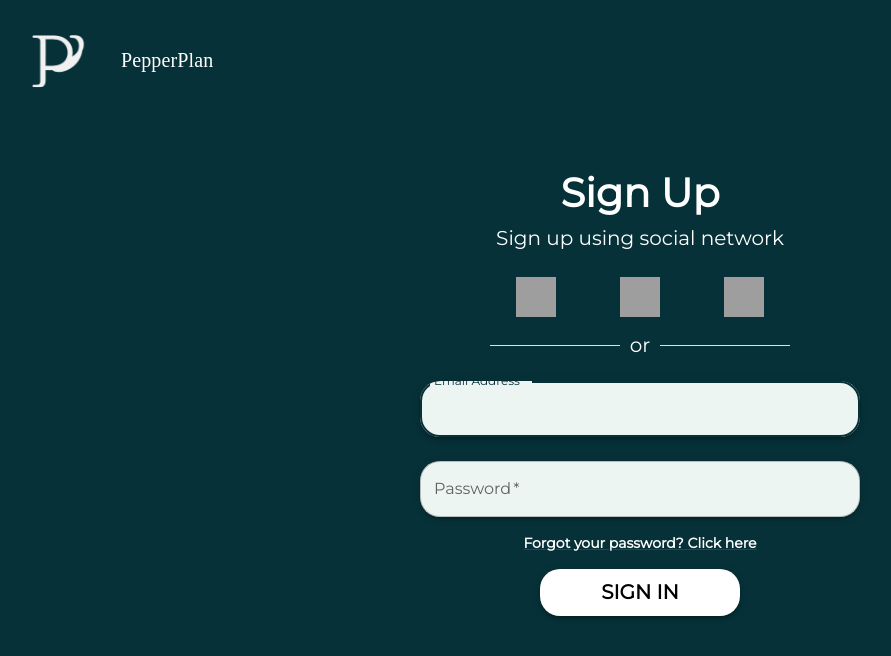
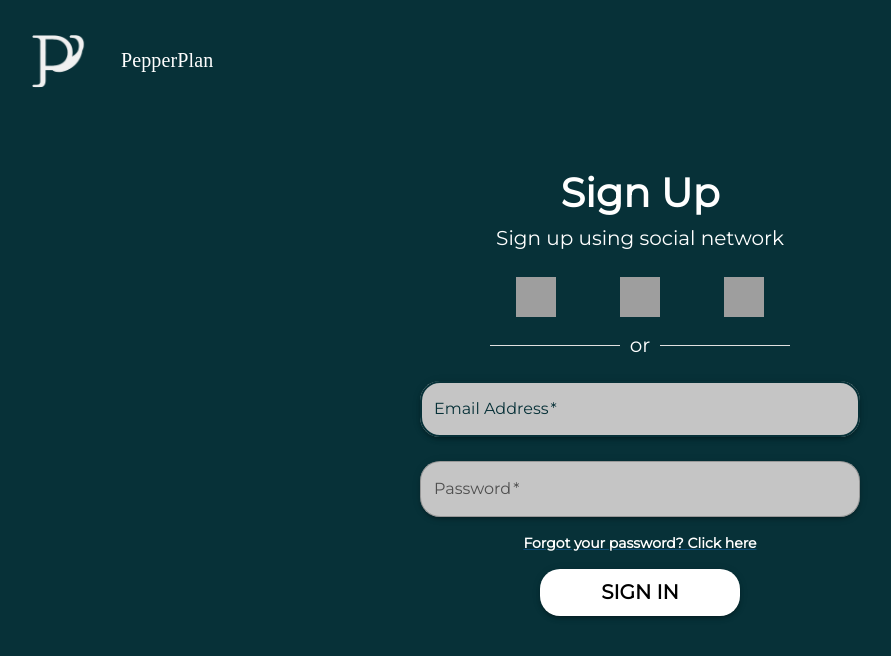
Before and after one commit to rthinh2002/pepper-plan, a React (Create React App) app: page /signup in a window 1280 px wide. Shown: the top 656 px of the page, without its empty margins (0-891 px from the left). Built offline with nearby package versions, Linux system fonts and the light colour scheme; grey boxes are pictures that could not be loaded; the HTML template or start-up script is replaced by a standard one; a web font is replaced by a local one.

Commit message:
Front-end: Final touch on animation of Sign Up

```diff
--- a/src/App.js
+++ b/src/App.js
@@ -1,14 +1,11 @@
 import './App.css';
-import { BrowserRouter as Router, Routes, Route } from 'react-router-dom';
-import { SignIn, SignUp } from './components';
+import { BrowserRouter as Router } from 'react-router-dom';
+import AnimatedRoutes from './components/Route/AnimatedRoutes';
 
 function App() {
   return (
     <Router>
-        <Routes>
-          <Route path="/" element={<SignIn />} />
-          <Route path="/signup" element={<SignUp />} />
-        </Routes>
+      <AnimatedRoutes />
     </Router>
   );
 }
--- a/src/components/Authentication_Landing_Components/SignIn/SignIn.jsx
+++ b/src/components/Authentication_Landing_Components/SignIn/SignIn.jsx
@@ -66,7 +66,6 @@ const SignIn = () => {
           <motion.div
             initial={{ opacity: 0, x: '100vw' }}
             animate={{ opacity: 1, x: 0 }}
-            exit={{ x: `${window.innerWidth}`, transition: { duration: 5 } }}
             transition={{ duration: 2.5, ease: 'easeOut' }}
             style={{
               ...centeringStyle,
@@ -78,7 +77,6 @@ const SignIn = () => {
             <SignUpGreeting />
           </motion.div>
         </Grid>
-
       </Grid>
     </ThemeProvider>
   )
--- a/src/components/Authentication_Landing_Components/SignIn/SignUpGreeting.jsx
+++ b/src/components/Authentication_Landing_Components/SignIn/SignUpGreeting.jsx
@@ -1,4 +1,5 @@
 import React from 'react';
+import { useNavigate } from 'react-router-dom';
 import { Box, Typography, Button } from '@mui/material';
 import animationData from '../../../animations/circle_animation2.json';
 import Lottie from 'lottie-react';
@@ -7,7 +8,15 @@ import {
     whiteButtonStyle,
 } from '../../../theme/publicStyles';
 
+
 const SignUpGreeting = () => {
+    const navigate = useNavigate();
+
+    const handleSignUpClicked = (e) => {
+        e.preventDefault();
+        navigate('/signup');
+     }
+
     return (
         <Box sx={{width: '40%'}}>
             <Box>
@@ -16,13 +25,13 @@ const SignUpGreeting = () => {
             </Box>
             <Box sx={{...centeringStyle, zIndex: 2  }}>
                 <Button
-                type="submit"
                     fullWidth
                     variant="contained"
                     sx={{
                         ...whiteButtonStyle,
                         width: 200,
                     }}
+                    onClick={handleSignUpClicked}
                 >
                     Sign Up
                 </Button>
@@ -40,7 +49,6 @@ const SignUpGreeting = () => {
             >
                 <Lottie style={{width: 800}} animationData={animationData}/>
             </Box>
-
         </Box>
   )
 }
--- a/src/components/Authentication_Landing_Components/SignUp/SignUp.jsx
+++ b/src/components/Authentication_Landing_Components/SignUp/SignUp.jsx
@@ -3,6 +3,8 @@ import { Box } from '@mui/material';
 import { bodyStyle, backgroundStyle } from '../../../theme/publicStyles';
 import SignUpForm from './SignUpForm';
 import Logo from '../../Layout_Components/Logo/Logo';
+
+import { motion } from 'framer-motion';
 
 const SignUp = () => {
   return (
@@ -11,11 +13,17 @@ const SignUp = () => {
         <Logo color={'white'}/>
       </Box>
 
+
       <Box sx={{...bodyStyle, my: -15}}>
+      <motion.div
+        initial={{ opacity: 0, x: `${window.innerWidth}` }}
+        animate={{ opacity: 1, x: 0 }}
+        transition={{ duration: 1, ease: 'easeOut' }}
+      >
         <SignUpForm />
+        </motion.div>
       </Box>
     </Box>
-
   )
 }
 
--- a/src/components/Authentication_Landing_Components/SignUp/SignUpForm.jsx
+++ b/src/components/Authentication_Landing_Components/SignUp/SignUpForm.jsx
@@ -8,10 +8,10 @@ MontserratBodyStyle,
 socialIconContainer,
 socialIconStyle,
 textFieldFormStyle,
-textFieldfocusStyle,
 centeringStyle,
 whiteButtonStyle,
-linkStyle
+linkStyle,
+textFieldfocusStyleForGreenBackground
 } from '../../../theme/publicStyles';
 import { socialNetworkIconList } from '../../../theme/socialIcon';
 
@@ -75,9 +75,12 @@ const SignUpForm = () => {
                         name="email"
                         autoComplete="email"
                         autoFocus
-                        sx={textFieldfocusStyle}
+                        sx={textFieldfocusStyleForGreenBackground}
                         InputProps={{
                             sx: textFieldFormStyle
+                        }}
+                        InputLabelProps={{
+                            shrink: false,
                         }}
                     />
                     <TextField
@@ -89,9 +92,12 @@ const SignUpForm = () => {
                         type="password"
                         id="password"
                         autoComplete="current-password"
-                        sx={textFieldfocusStyle}
+                        sx={textFieldfocusStyleForGreenBackground}
                         InputProps={{
                             sx: textFieldFormStyle
+                        }}
+                        InputLabelProps={{
+                            shrink: false,
                         }}
                     />
                     <Box sx={centeringStyle}>
--- /dev/null
+++ b/src/components/Route/AnimatedRoutes.js
@@ -0,0 +1,19 @@
+import React from 'react';
+import { Routes, Route, useLocation } from 'react-router-dom';
+import { SignIn, SignUp } from '../index';
+
+import {AnimatePresence} from 'framer-motion'
+
+function AnimatedRoutes() {
+    const location = useLocation();
+    return (
+        <AnimatePresence>
+            <Routes location={location} key={location.pathname}>
+                <Route path="/" element={<SignIn />} />
+                <Route path="/signup" element={<SignUp />} />
+            </Routes>
+        </AnimatePresence>
+    )
+}
+
+export default AnimatedRoutes
--- a/src/theme/publicStyles.js
+++ b/src/theme/publicStyles.js
@@ -54,6 +54,18 @@ const textFieldfocusStyle = {
       "&.Mui-focused fieldset": {
         borderColor: "#073138"
       }
+    }
+}
+
+const textFieldfocusStyleForGreenBackground = {
+    "& label.Mui-focused": {
+      color: "#073138"
+    },
+    "& .MuiOutlinedInput-root": {
+      "&.Mui-focused fieldset": {
+        borderColor: "#073138",
+      },
+      backgroundColor: '#C5C5C5',
     }
 }
 
@@ -120,5 +132,6 @@ export {
     linkStyle,
     whiteButtonStyle,
     bodyStyle,
-    backgroundStyle
+    backgroundStyle,
+    textFieldfocusStyleForGreenBackground
 };
```
Lines whose indentation alone changed are shown as unchanged.
